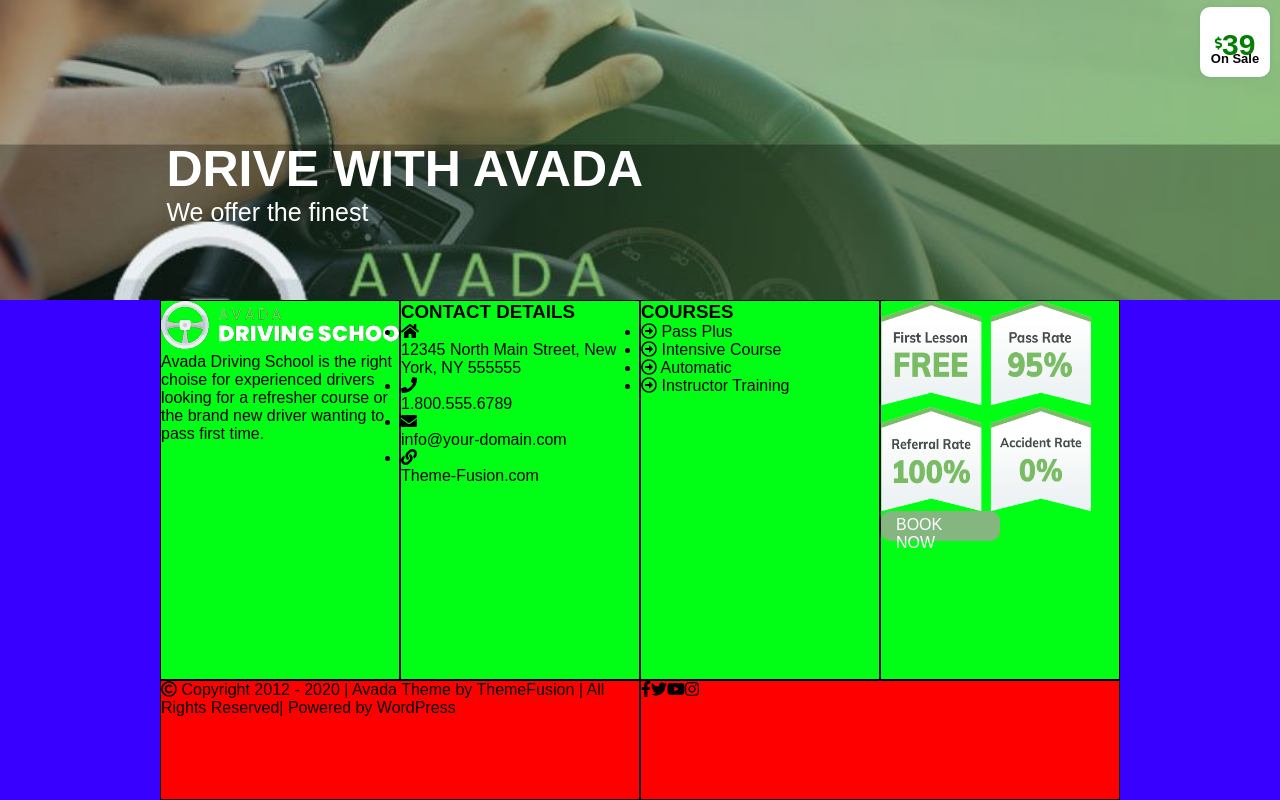
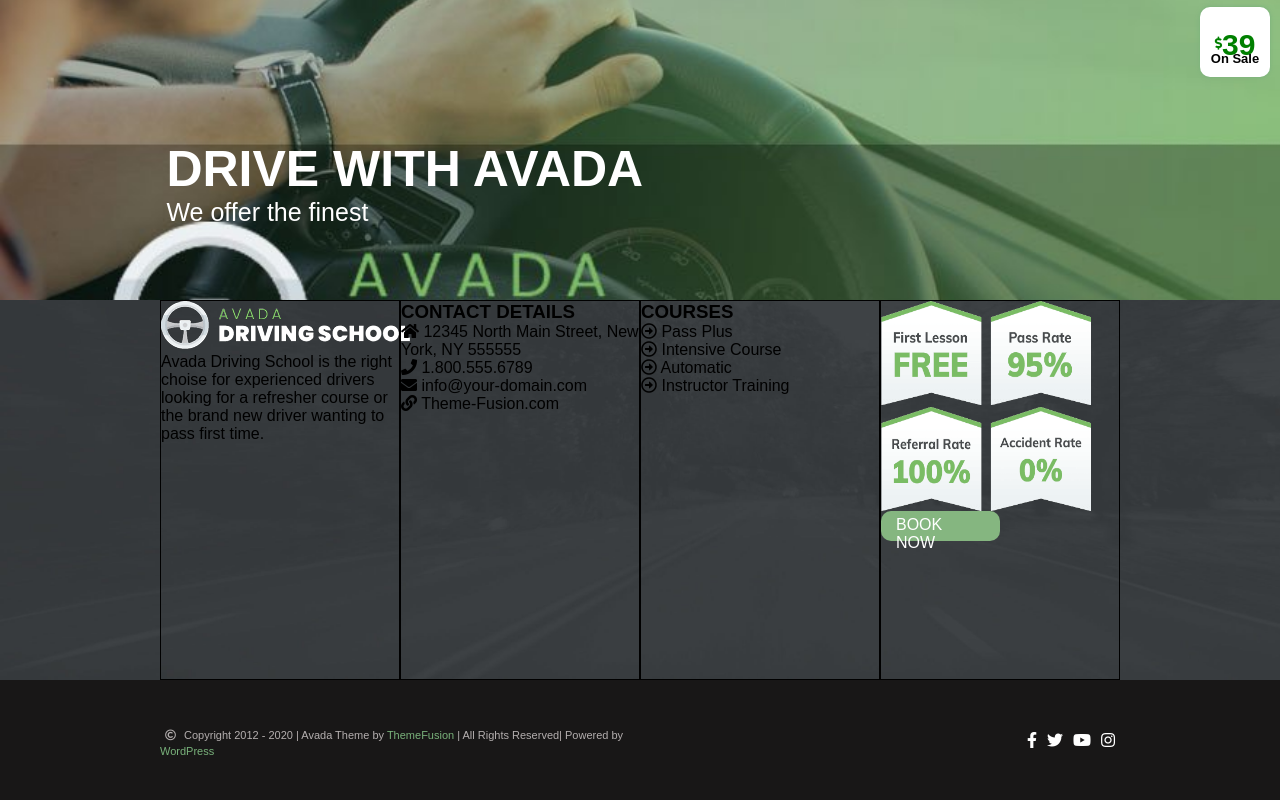
Before and after one commit to NeriEroi/proj-html-vuejs, a Vue app: page / in a window 1280 px wide. Shown: the part 225-1025 px from the top of the page. Built offline with nearby package versions, Linux system fonts and the light colour scheme; a web font is replaced by a local one.

Commit message:
footer, footer bottom

```diff
--- a/src/components/Footer.vue
+++ b/src/components/Footer.vue
@@ -36,9 +36,9 @@
 
               <i :class="contactDetail.icon"></i>
 
-              <p>
+              <span>
                 {{ contactDetail.text }}
-              </p>
+              </span>
 
             </li>
 
@@ -169,13 +169,20 @@ export default {
 .footer_top {
   width: 100%;
   height: 380px;
-  background-color: rgb(55, 0, 255);
+  // background-color: rgb(55, 0, 255);
+  background-image: url("../assets/images/footer-background-color.jpg");
+  background-repeat: no-repeat;
+  background-size: cover;
 
   .box section {
     width: calc(100% / 4);
     height: 100%;
-    background-color: rgb(0, 255, 21);
+    // background-color: rgb(0, 255, 21);
     border: 1px solid black;
+
+    ul li {
+      list-style-type: none;
+    }
 
     .discount_cont {
       width: 210px;
@@ -202,20 +209,42 @@ export default {
 .footer_bottom {
   width: 100%;
   height: 120px;
-  background-color: rgb(55, 0, 255);
+  // background-color: rgb(55, 0, 255);
+  background-color: $footer;
 
   .box section {
     width: calc(100% / 2);
     height: 100%;
-    background-color: rgb(255, 0, 0);
-    border: 1px solid black;
+    // background-color: rgb(255, 0, 0);
+    // border: 1px solid black;
+    display: flex;
+    justify-content: flex-end;
+    align-items: center;
+
+    p {
+      font-size: 11px;
+      color: $gray;
+
+      i {
+        color: $gray;
+      }
+
+      span {
+        color: $darklightgreen;
+      }
+    }
+
+    i {
+      margin: 5px;
+      color: white;
+    }
   }
 }
 .box {
   width: 75%;
   height: 100%;
   margin: auto;
-  background-color: darkolivegreen;
+  // background-color: darkolivegreen;
   display: flex;
 }
 
--- a/src/style/vars.scss
+++ b/src/style/vars.scss
@@ -1,6 +1,7 @@
 // COLORS
 
-$headergray: #3f4843;
+$headergray: #484848;
 $gray: rgb(180, 175, 175);
 $darklightgreen: #79b27b;
 $lightgreen: #85b680;
+$footer: #181717;
```
